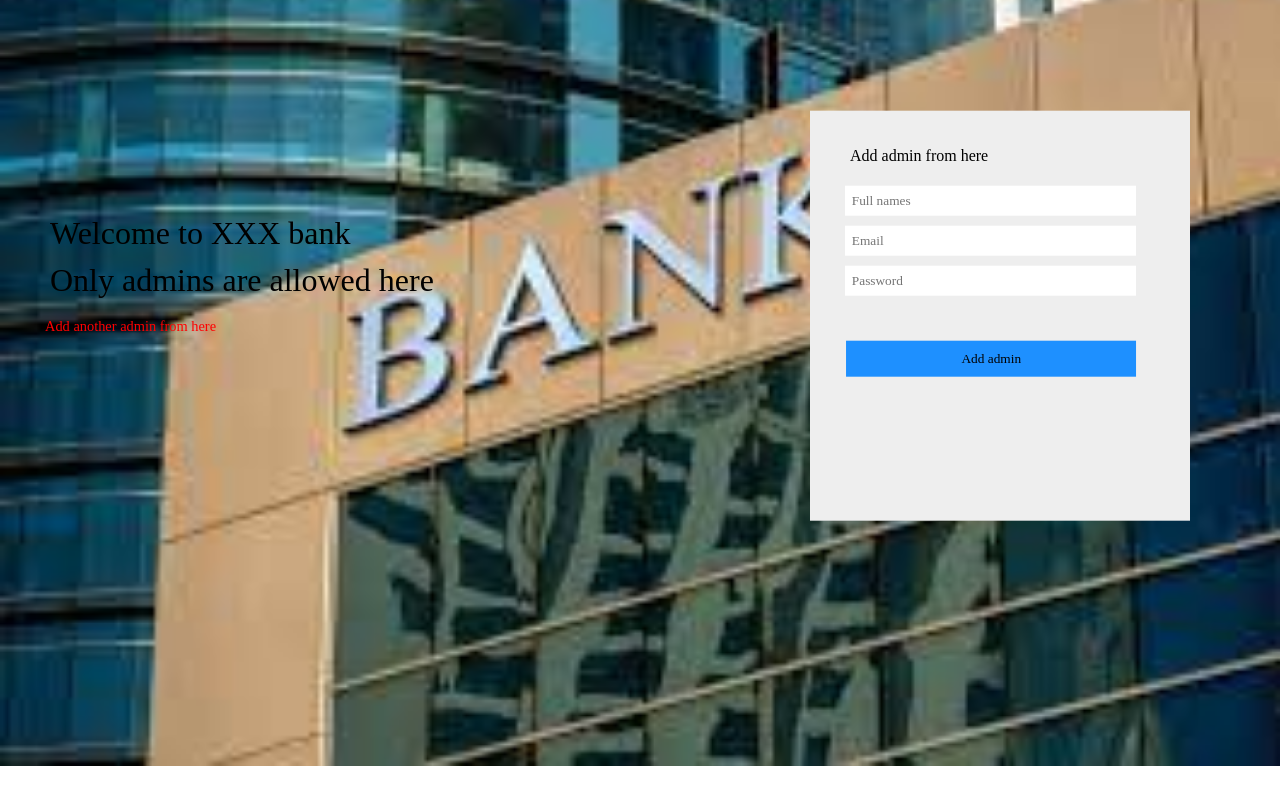
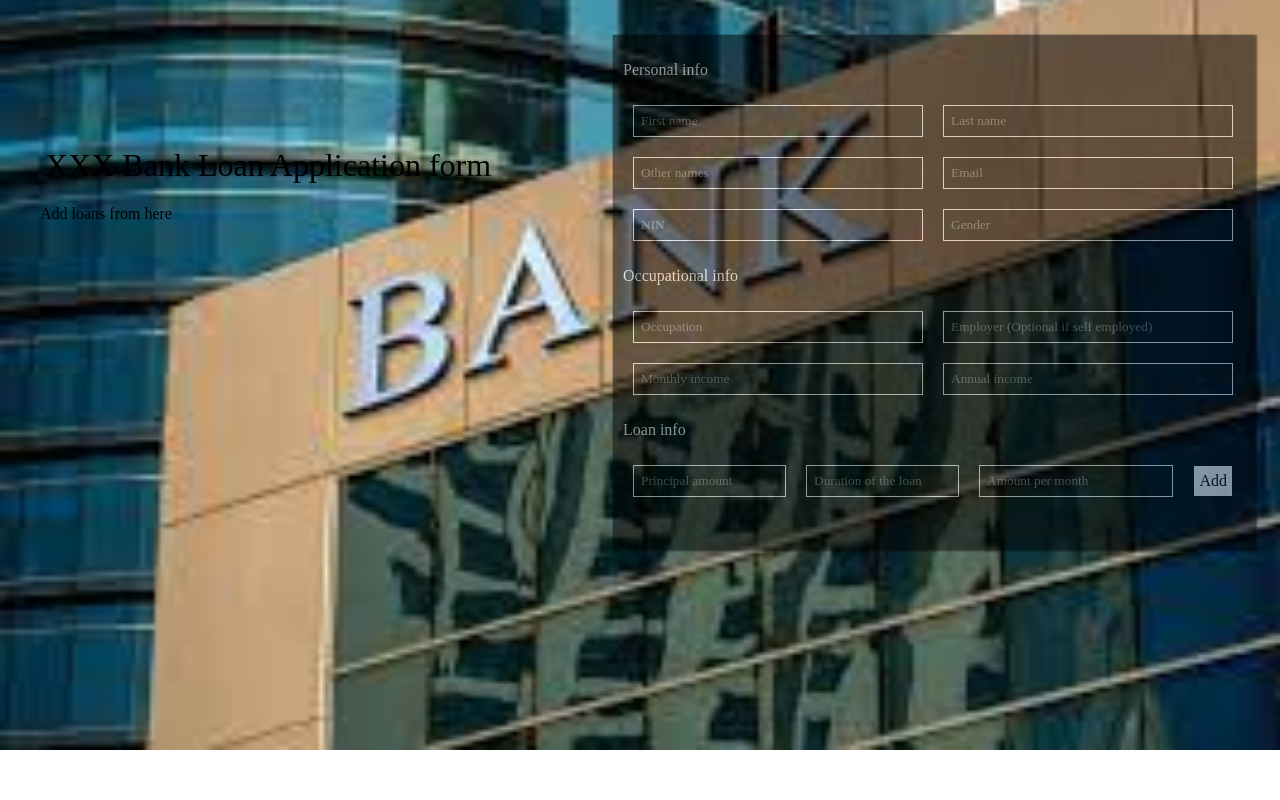
Before and after one commit to M-N-RASHFORD/loan-management-system-react, a React (Create React App) app: page / in a window 1280 px wide. Built offline with nearby package versions, Linux system fonts and the light colour scheme.

Commit message:
finishing the add loan-application-form

```diff
--- a/src/App.js
+++ b/src/App.js
@@ -4,12 +4,13 @@ import Login from './Pages/Login';
 import Signup from './Pages/Signup';
 import Home from './Pages/Home';
 import Welcome from './Pages/Welcome';
+import AddLoans from './Pages/Loan_application_form';
 
 function App() {
   return (
     <Router>
         <Switch>
-            <Route exact path="/" component={Signup}/>
+            <Route exact path="/" component={AddLoans}/>
             <Route path="/login" component={Login}/>
             <Route path="/home/:email" component={Home}/>
             <Route path="/welcome/:name" component={Welcome}/>
--- /dev/null
+++ b/src/Pages/Loan_application_form.js
@@ -0,0 +1,77 @@
+import React from 'react';
+import '../Styles/loan_application.css';
+
+const AddLoans = () => {
+    return (
+        <div className="application-content">
+            <div className="left-content">
+                <h2>XXX Bank Loan Application form</h2>
+                <p  style={{color: '#000'}}>Add loans from here</p>
+                <p></p>
+            </div>
+            <div className="right-content">
+                <form>
+                    <p>Personal info</p>
+                    <div className="div-content">
+                        <input type="text" placeholder="First name"
+                            className="application-input-content" required
+                        />
+                        <input type="text" placeholder="Last name"
+                            className="application-input-content" required
+                        />
+                    </div>
+                    <div className="div-content">
+                        <input type="text" placeholder="Other names"
+                            className="application-input-content" required
+                        />
+                        <input type="email" placeholder="Email"
+                            className="application-input-content" required
+                        />
+                    </div>
+                    <div className="div-content">
+                        <input type="number" placeholder="NIN"
+                            className="application-input-content" required
+                        />
+                        <input type="text" placeholder="Gender"
+                            className="application-input-content" required
+                        />
+                    </div>
+                    <p>Occupational info</p>
+                    <div className="div-content">
+                        <input type="text" placeholder="Occupation"
+                            className="application-input-content" required
+                        />
+                        <input type="text" placeholder="Employer (Optional if self employed)"
+                            className="application-input-content"
+                        />
+                    </div>
+                    <div className="div-content">
+                        <input type="number" placeholder="Monthly income"
+                            className="application-input-content"
+                        />
+                        <input type="number" placeholder="Annual income"
+                            className="application-input-content" required
+                        />
+                    </div>
+                    <p>Loan info</p>
+                    <div className="div-content">
+                        <input type="number" placeholder="Principal amount"
+                            className="application-input-content" required
+                        />
+                        <input type="number" placeholder="Duration of the loan"
+                            className="application-input-content" required
+                        />
+                        <div className="div-content">
+                            <input type="number" placeholder="Amount per month"
+                                className="application-input-content" required
+                            />
+                            <button type="submit">Add</button>
+                        </div>
+                    </div>
+                </form>
+            </div>
+        </div>
+    );
+}
+
+export default AddLoans;
--- /dev/null
+++ b/src/Styles/loan_application.css
@@ -0,0 +1,53 @@
+.application-content{
+    display: flex;
+    flex-direction: row;
+    padding: 5px;
+    margin: 0;
+    width: 100%;
+    flex-wrap: nowrap;
+}
+.left-content {
+    display: flex;
+    flex-direction: column;
+    padding: 5px;
+    margin: 10px;
+    transform: translateY(20%);
+    width: 60%;
+}
+.right-content{
+    border: none;
+    padding: 10px;
+    margin: 10px;
+    display: flex;
+    justify-content: flex-start;
+    align-items: stretch;
+    flex-wrap: nowrap;
+    width: 50%;
+    background-color: #000;
+    opacity: 0.5;
+    box-shadow: 2px 2px 2px 2px #000;
+    margin-left: -15%;
+    padding-bottom: 5vh;
+}
+.application-input-content{
+    border: 1px solid #ffffff;
+    padding: 7px;
+    margin: 10px;
+    outline: 0;
+    color: #fff;
+    background-color: #000;
+    border-radius: 0;
+    font-family: century gothic;
+    width: 100%;
+}
+.div-content{
+    display: flex;
+    width: 200%;
+}
+p{
+    color: #fff;
+}
+button[type="submit"]{
+    background-color: #fff;
+    color: #000;
+}
```
